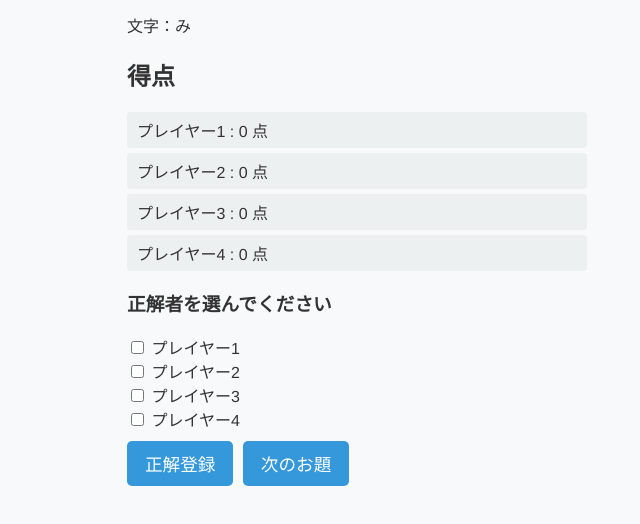
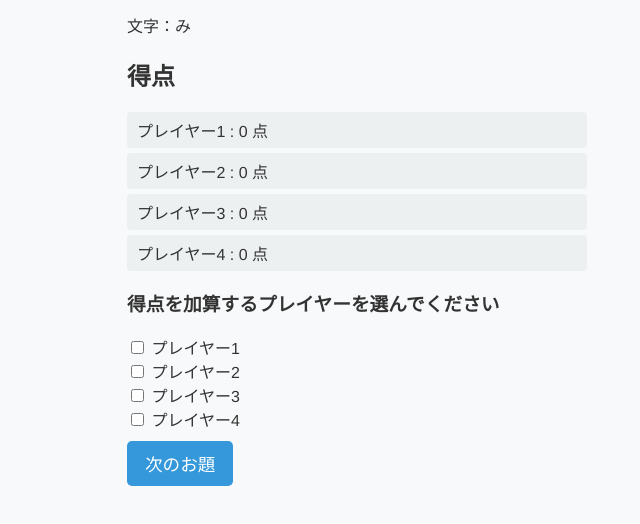
Before and after one commit to Philothy/word-sniper-game, a plain HTML site: page index.html in a window 1280 px wide. Both pictures are taken after a click on the button "ゲーム開始". Shown: the part 146-670 px from the top of the page, without its empty margins (283-923 px from the left). Drawn offline with Linux system fonts and the light colour scheme.

Commit message:
Add files via upload

```diff
--- a/index.html
+++ b/index.html
@@ -27,10 +27,9 @@
     <h2>得点</h2>
     <ul id="score-list"></ul>
 
-    <h3>正解者を選んでください</h3>
+    <h3>得点を加算するプレイヤーを選んでください</h3>
     <form id="answer-form"></form>
 
-    <button id="submit-answer">正解登録</button>
     <button id="next-prompt">次のお題</button>
   </div>
 
```
